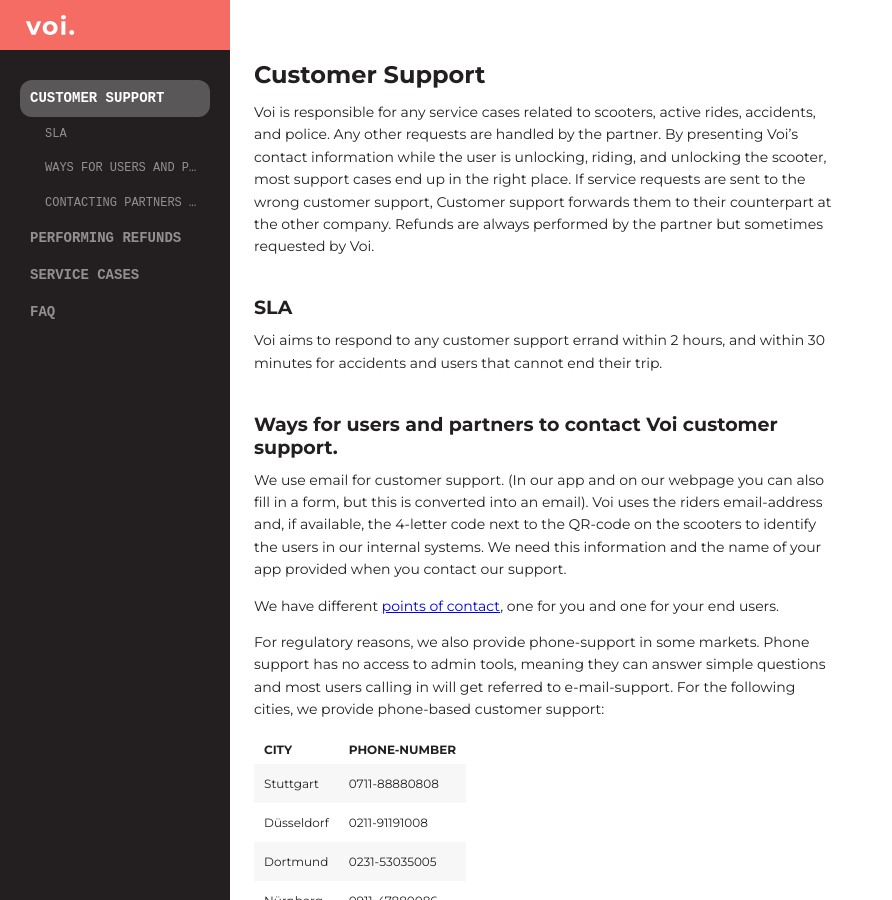
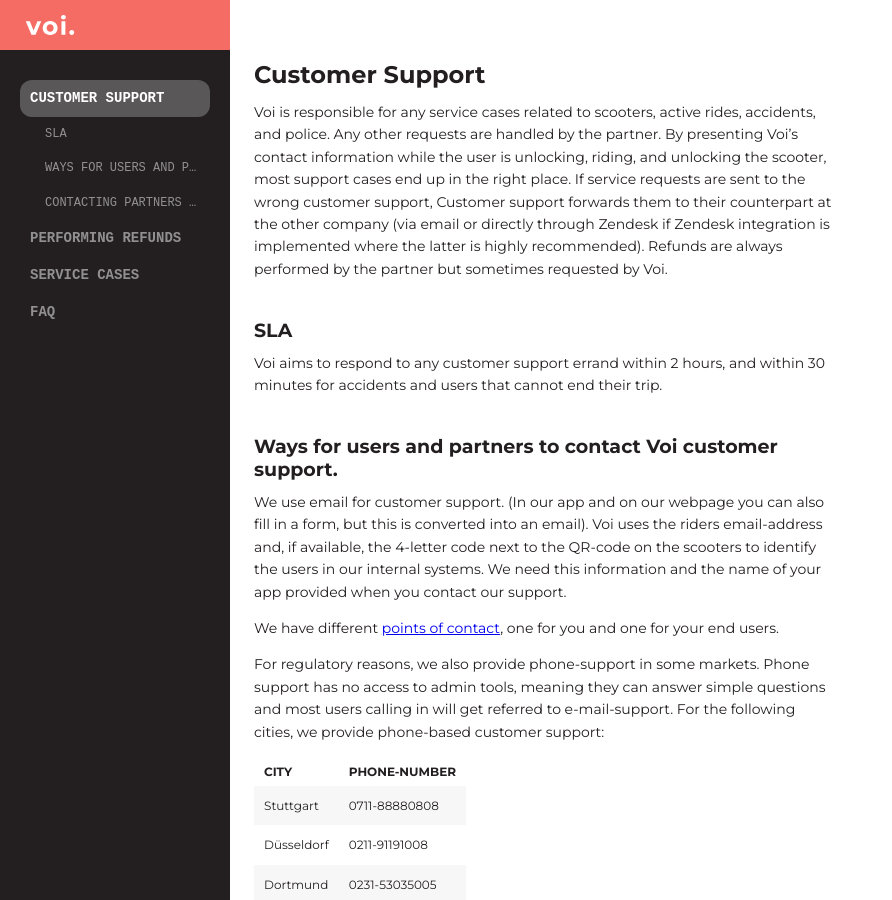
Before and after one commit to voi-api/voi-api.github.io, a Jekyll site: the page built from customer-support.md, in a window 1280 px wide and 900 px high. Shown: the whole window, without its empty margins (0-892 px from the left). Built offline with Jekyll 4.4.1, drawn with Linux system fonts in a browser that asks for light colours; some web fonts are replaced.

Commit message:
Update customer-support.md

```diff
--- a/customer-support.md
+++ b/customer-support.md
@@ -7,7 +7,7 @@ description: Customer support flows, ways of contact and service cases.
 ---
 
 # Customer Support
-Voi is responsible for any service cases related to scooters, active rides, accidents, and police. Any other requests are handled by the partner. By presenting Voi's contact information while the user is unlocking, riding, and unlocking the scooter, most support cases end up in the right place. If service requests are sent to the wrong customer support, Customer support forwards them to their counterpart at the other company. Refunds are always performed by the partner but sometimes requested by Voi.
+Voi is responsible for any service cases related to scooters, active rides, accidents, and police. Any other requests are handled by the partner. By presenting Voi's contact information while the user is unlocking, riding, and unlocking the scooter, most support cases end up in the right place. If service requests are sent to the wrong customer support, Customer support forwards them to their counterpart at the other company (via email or directly through Zendesk if Zendesk integration is implemented where the latter is highly recommended). Refunds are always performed by the partner but sometimes requested by Voi.
 
 ## SLA
 Voi aims to respond to any customer support errand within 2 hours, and within 30 minutes for accidents and users that cannot end their trip.
```
